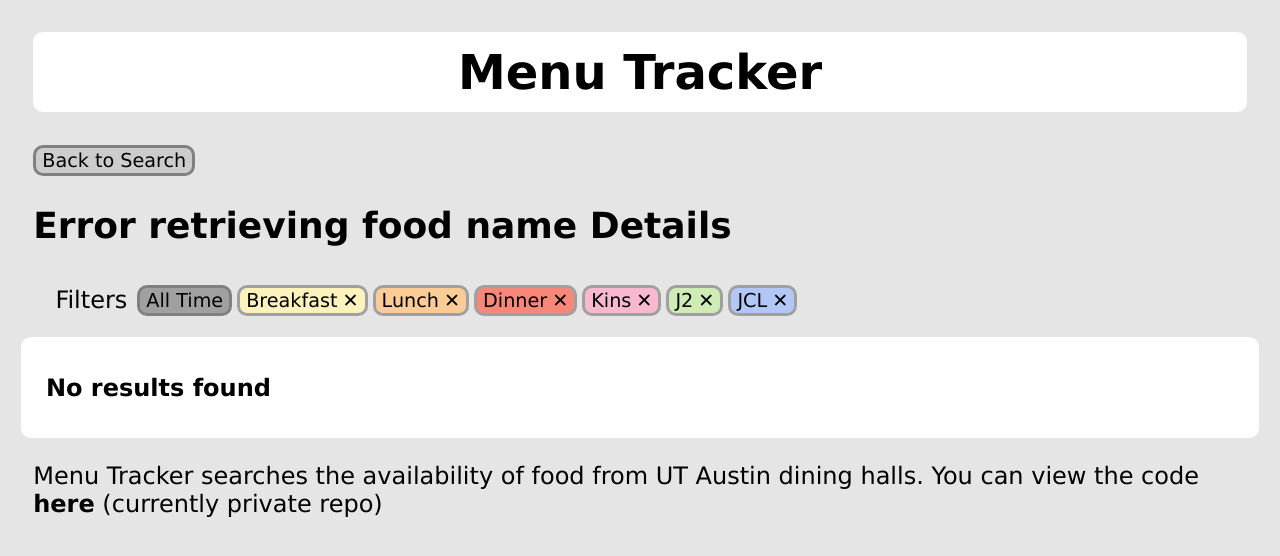
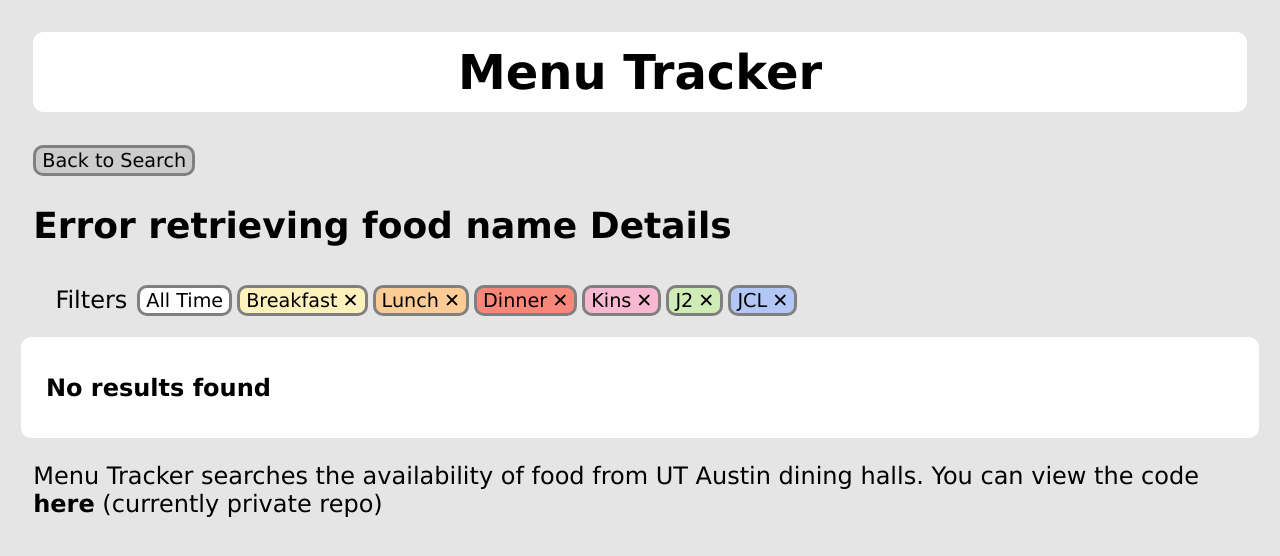
Before and after one commit to iyim4/menu-tracker, a Flask app: page /details in a window 1280 px wide. Shown: the top 556 px of the page. Run offline with Flask 3, Linux system fonts and the light colour scheme.

Commit message:
change button border color

```diff
--- a/static/base.css
+++ b/static/base.css
@@ -101,14 +101,14 @@ button:hover {
     display: flex;
     align-items: center;
     border-style: solid;
-    border-color: var(--gray3);
+    border-color: var(--gray4);
 }
 .filters-in:after {
     content: '✕';
     margin-left: var(--pad2);
 }
 .filters-out {
-    background-color: var(--gray3);
+    background-color: var(--gray0);
     border-color: var(--gray4);
 }
 
```
